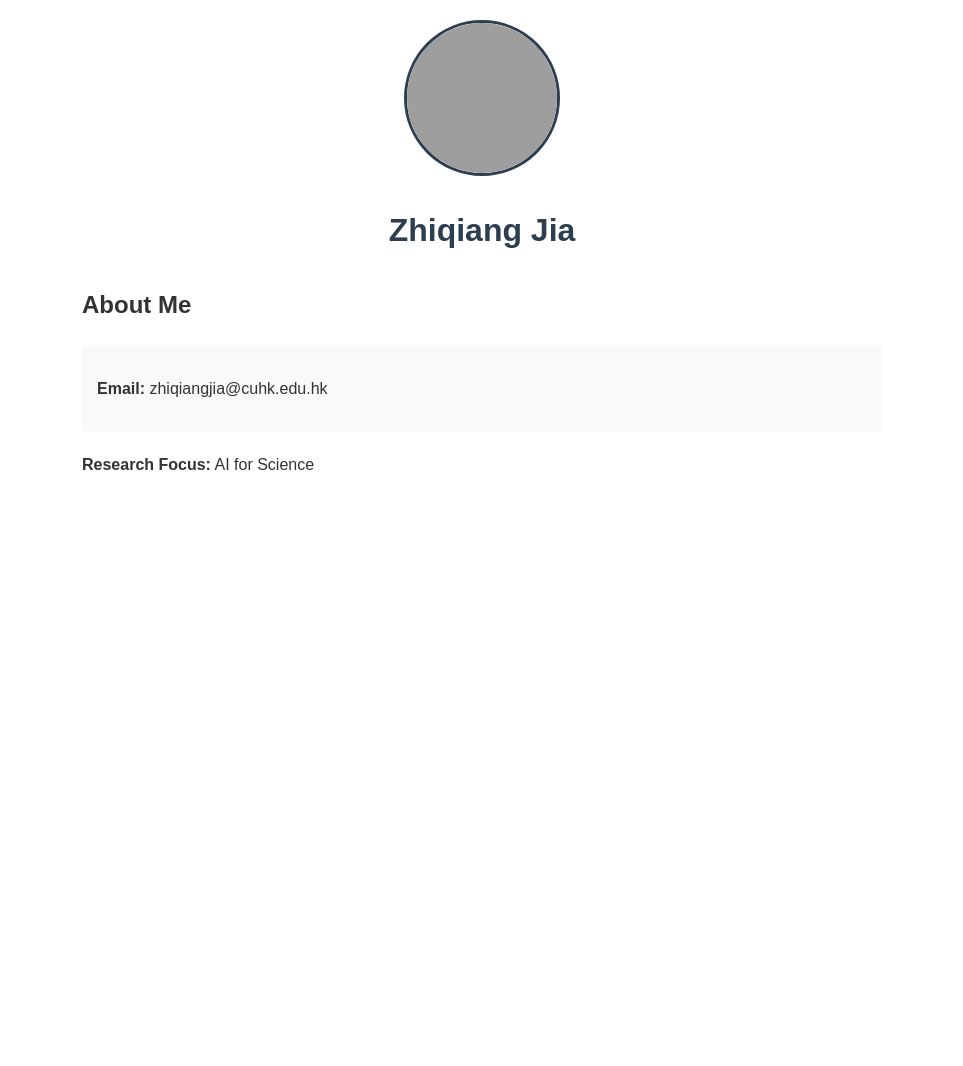
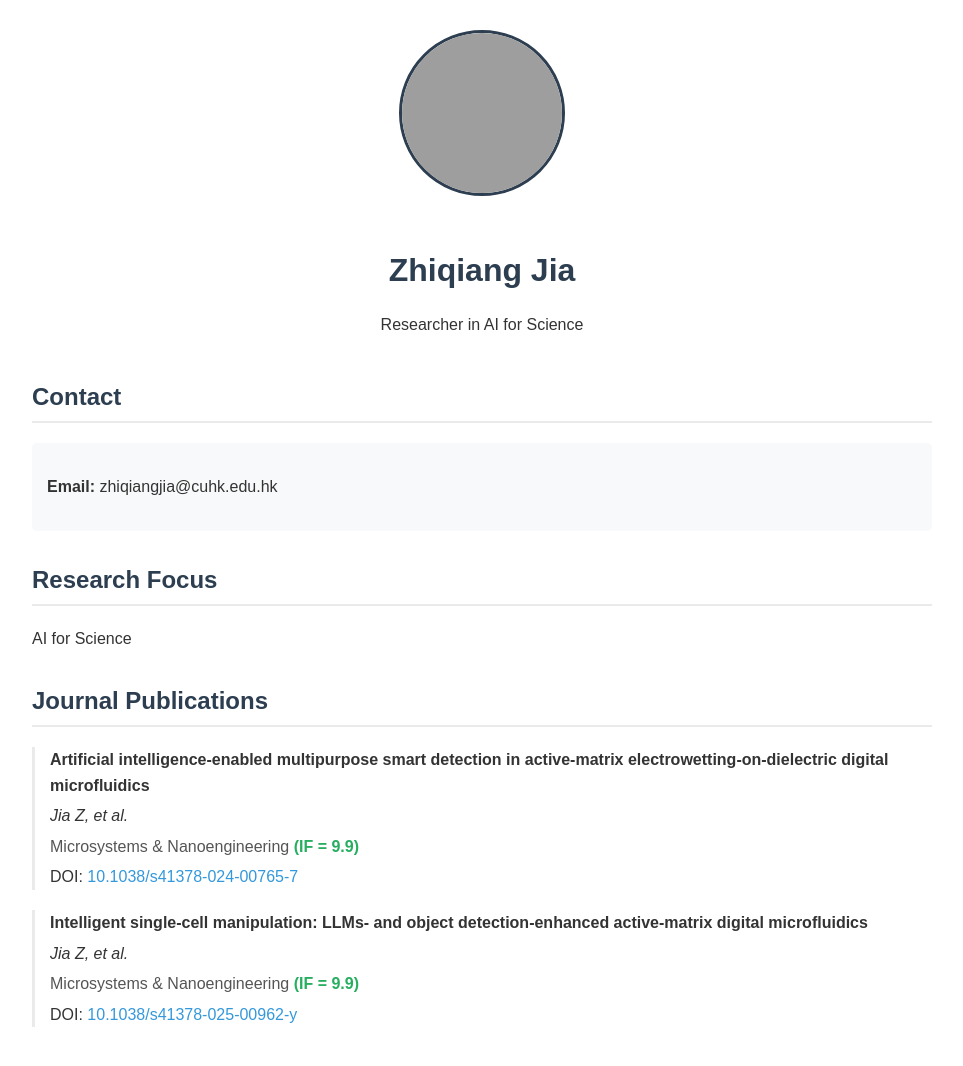
Before and after one commit to li-an666/li-an666.github.io, a plain HTML site: page index.html in a window 1280 px wide. Shown: the whole page, without its empty margins (158-1121 px from the left). Before the commit the page ends 800 px from the top, so only its background shows below. Drawn offline with Linux system fonts and the light colour scheme; grey boxes are pictures that could not be loaded.

Commit message:
Update index.html

```diff
--- a/index.html
+++ b/index.html
@@ -8,30 +8,68 @@
         body {
             font-family: 'Arial', sans-serif;
             line-height: 1.6;
-            max-width: 800px;
+            max-width: 900px;
             margin: 0 auto;
-            padding: 20px;
+            padding: 30px;
             color: #333;
         }
         header {
             text-align: center;
-            margin-bottom: 30px;
+            margin-bottom: 40px;
         }
         .profile-img {
-            width: 150px;
-            height: 150px;
+            width: 160px;
+            height: 160px;
             border-radius: 50%;
             object-fit: cover;
             border: 3px solid #2c3e50;
+            margin-bottom: 20px;
         }
         h1 {
             color: #2c3e50;
+            margin-bottom: 10px;
         }
-        .contact {
+        h2 {
+            border-bottom: 2px solid #eaeaea;
+            padding-bottom: 5px;
+            margin-top: 30px;
+            color: #2c3e50;
+        }
+        .contact-info {
             background-color: #f8f9fa;
             padding: 15px;
             border-radius: 5px;
             margin: 20px 0;
+        }
+        .publication {
+            margin-bottom: 20px;
+            padding-left: 15px;
+            border-left: 3px solid #eaeaea;
+        }
+        .publication-title {
+            font-weight: bold;
+            margin-bottom: 5px;
+        }
+        .publication-authors {
+            font-style: italic;
+            margin-bottom: 5px;
+        }
+        .publication-journal {
+            color: #555;
+        }
+        .publication-doi {
+            margin-top: 5px;
+        }
+        .publication-doi a {
+            color: #3498db;
+            text-decoration: none;
+        }
+        .publication-doi a:hover {
+            text-decoration: underline;
+        }
+        .impact-factor {
+            color: #27ae60;
+            font-weight: bold;
         }
     </style>
 </head>
@@ -39,14 +77,40 @@
     <header>
         <img src="jiazq.jpg" alt="Zhiqiang Jia's Profile Photo" class="profile-img">
         <h1>Zhiqiang Jia</h1>
+        <p>Researcher in AI for Science</p>
     </header>
 
     <section>
-        <h2>About Me</h2>
-        <div class="contact">
+        <h2>Contact</h2>
+        <div class="contact-info">
             <p><strong>Email:</strong> zhiqiangjia@cuhk.edu.hk</p>
         </div>
-        <p><strong>Research Focus:</strong> AI for Science</p>
+    </section>
+
+    <section>
+        <h2>Research Focus</h2>
+        <p>AI for Science</p>
+    </section>
+
+    <section>
+        <h2>Journal Publications</h2>
+        <div class="publication">
+            <div class="publication-title">Artificial intelligence-enabled multipurpose smart detection in active-matrix electrowetting-on-dielectric digital microfluidics</div>
+            <div class="publication-authors">Jia Z, et al.</div>
+            <div class="publication-journal">Microsystems & Nanoengineering <span class="impact-factor">(IF = 9.9)</span></div>
+            <div class="publication-doi">
+                DOI: <a href="https://doi.org/10.1038/s41378-024-00765-7" target="_blank">10.1038/s41378-024-00765-7</a>
+            </div>
+        </div>
+
+        <div class="publication">
+            <div class="publication-title">Intelligent single-cell manipulation: LLMs- and object detection-enhanced active-matrix digital microfluidics</div>
+            <div class="publication-authors">Jia Z, et al.</div>
+            <div class="publication-journal">Microsystems & Nanoengineering <span class="impact-factor">(IF = 9.9)</span></div>
+            <div class="publication-doi">
+                DOI: <a href="https://doi.org/10.1038/s41378-025-00962-y" target="_blank">10.1038/s41378-025-00962-y</a>
+            </div>
+        </div>
     </section>
 </body>
 </html>
```
